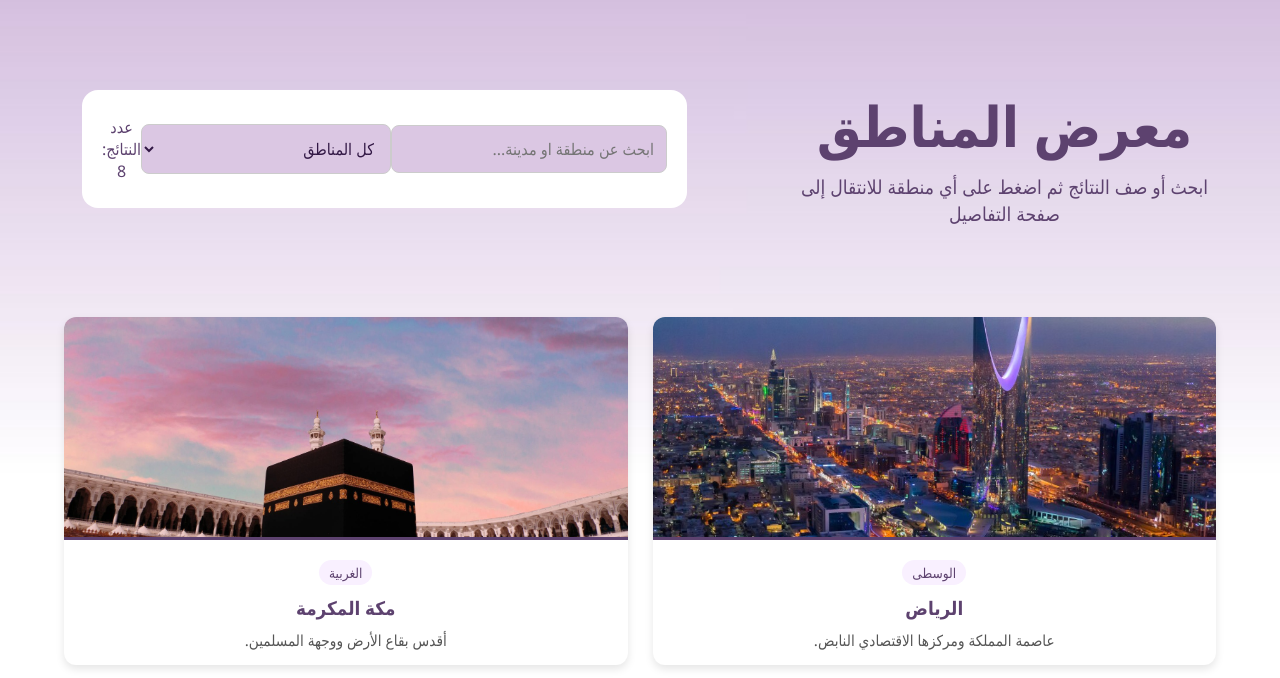
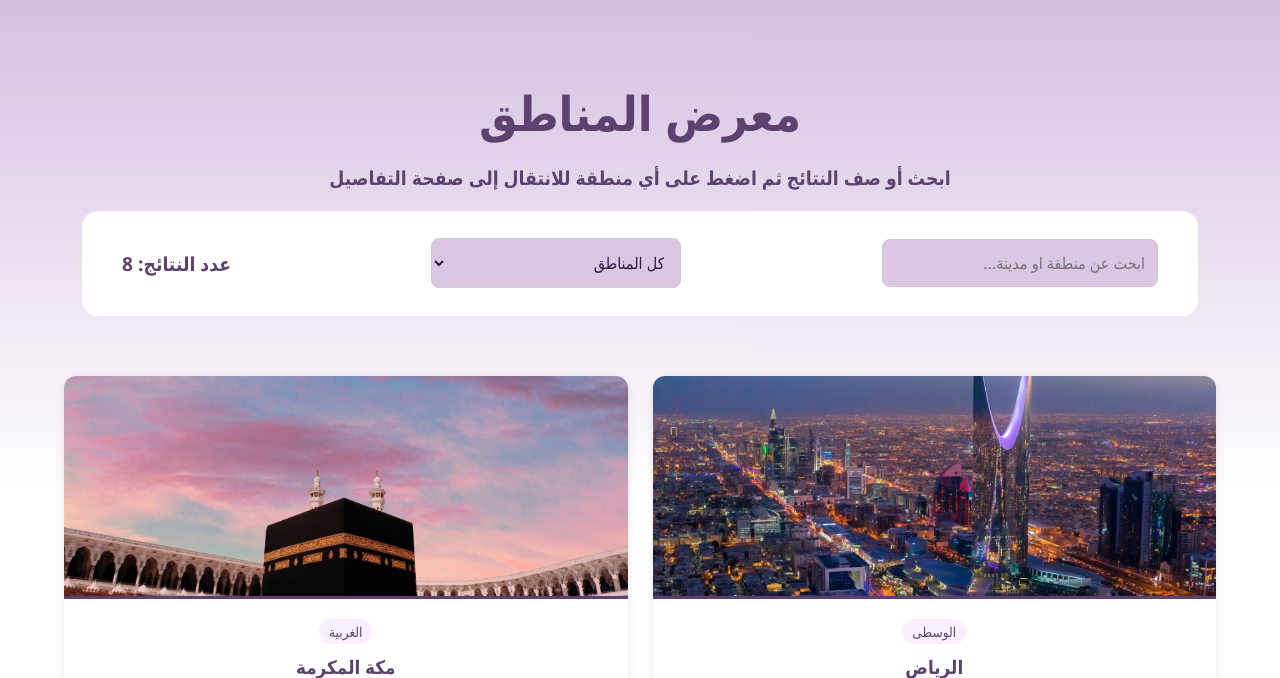
Before and after one commit to SajaAlzahrani1/Web-project, a PHP site: page /gallery.php in a window 1280 px wide. Shown: the part 103-781 px from the top of the page. Run offline with PHP 8.4, Linux system fonts and the light colour scheme; data comes from the database, SQL or seed files in the repository.

Commit message:
Update gallery.php

```diff
--- a/gallery.php
+++ b/gallery.php
@@ -26,13 +26,13 @@ include 'datab.php';
     </header>
 
     <main>
-        <section class="hero">
-            <div class="hero-content">
+        <section class="hero-gallery">
+            <div class="hero-content-gallery">
                 <h1 id="welcome-heading">معرض المناطق</h1>
                 <p>ابحث أو صف النتائج ثم اضغط على أي منطقة للانتقال إلى صفحة التفاصيل</p>
             </div>
 
-            <div class="controls" style="display: flex; justify-content: space-between; align-items: center; padding: 10px 20px;">
+            <div class="controls" >
 
                 <div class="search-container">
                         <input type="text" id="search-input" placeholder="ابحث عن منطقة او مدينة..." onkeyup="searchRegions()">
@@ -50,8 +50,8 @@ include 'datab.php';
                 </div>
 
                     <?php
-                $count_query = mysqli_query($conn, "SELECT COUNT(*) as total FROM regions");
-                $count_data = mysqli_fetch_assoc($count_query);
+                    $count_query = mysqli_query($conn, "SELECT COUNT(*) as total FROM regions"); // count regions
+                    $count_data = mysqli_fetch_assoc($count_query); // turn result into php readable (list)
                     $total_regions = $count_data['total'];
                     ?>
                     <p>عدد النتائج: <span id="result-count"><?php echo $total_regions; ?></span></p>
@@ -65,8 +65,8 @@ include 'datab.php';
             $query = "SELECT * FROM regions";
             $result = mysqli_query($conn, $query);
 
-            if ($result && mysqli_num_rows($result) > 0) {
-                while($row = mysqli_fetch_assoc($result)) {
+            if ( $result && mysqli_num_rows($result) > 0 ) {
+                while( $row = mysqli_fetch_assoc($result) ) {
                     echo '<a href="details.php?id=' . $row['id'] . '" class="region-card" data-category="' . $row['category'] . '">';
                     echo '  <img src="images/' . $row['main_image'] . '" alt="' . $row['name'] . '">';
                     echo '  <div class="card-info">';
```
Lines whose indentation alone changed are shown as unchanged.
